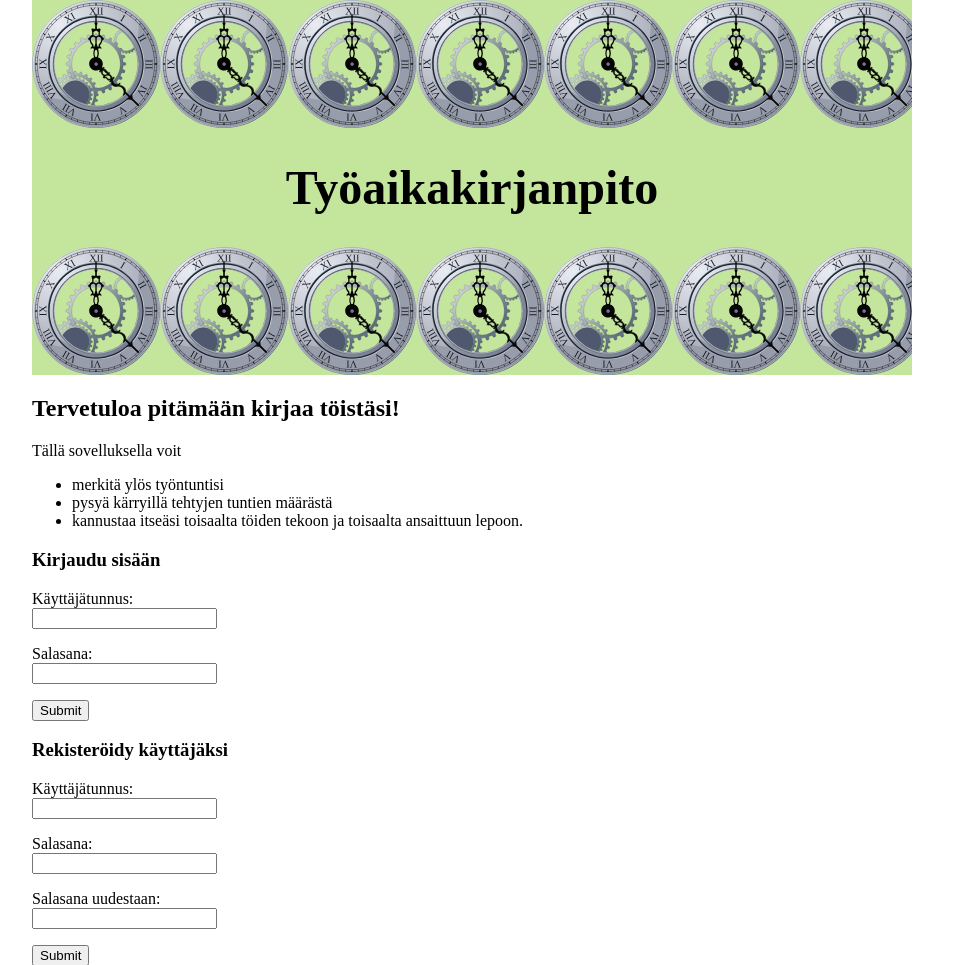
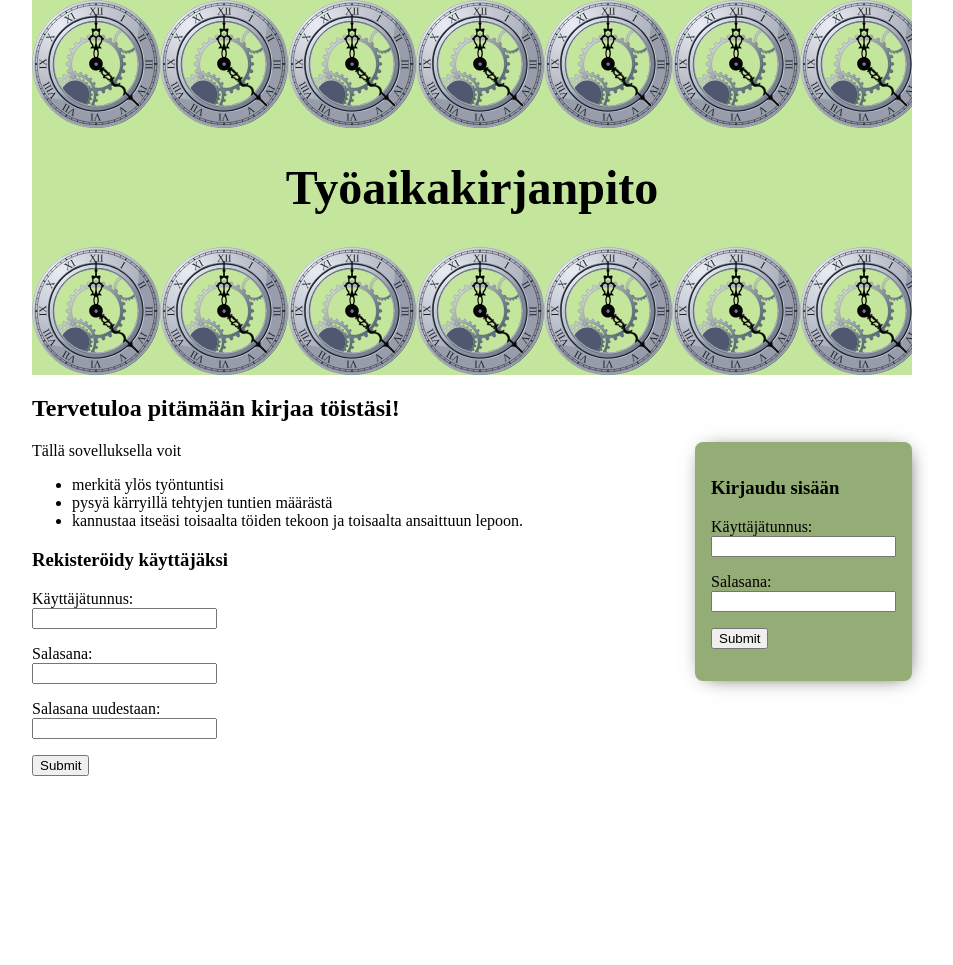
Before and after one commit to veelupu/tyoaikakirjanpito, a Flask app: page / in a window 1280 px wide. Shown: the top 965 px of the page, without its empty margins (168-1121 px from the left). After the commit the page ends 776 px from the top, so only its background shows below. Run offline with Flask 2, Linux system fonts and the light colour scheme.

Commit message:
Fix front page layout

```diff
--- a/static/style.css
+++ b/static/style.css
@@ -41,6 +41,15 @@ nav li:hover {
 	cursor: pointer;
 }
 
+#login {
+    display: block;
+    float: right;
+	background-color: #94AD76;
+	padding: 1em;
+	border-radius: 0.5em;
+	box-shadow: 2px 2px 20px -9px;
+}
+
 button {
 	height: 80px;
 	width: 80px;
--- a/templates/index.html
+++ b/templates/index.html
@@ -18,6 +18,19 @@
 	<h2>
 		Tervetuloa pitämään kirjaa töistäsi!
 	</h2>
+	<div id="login">
+		<h3>Kirjaudu sisään</h3>
+		<form action="/login" method="POST">
+			<p>Käyttäjätunnus:<br>
+				<input type="text" name="username">
+			</p>
+			<p>Salasana:<br>
+				<input type="password" name="password">
+			</p>
+			<input type="submit" text="Kirjaudu" class="is-circle">
+		</form>
+		<p>{{ message }}</p>
+	</div>
 	<p>
 		Tällä sovelluksella voit
 	</p>
@@ -26,17 +39,7 @@
 		<li>{{ item }} {% endfor %}
 		</li>
 	</ul>
-	<h3>Kirjaudu sisään</h3>
-	<form action="/login" method="POST">
-		<p>Käyttäjätunnus:<br>
-			<input type="text" name="username">
-		</p>
-		<p>Salasana:<br>
-			<input type="password" name="password">
-		</p>
-		<input type="submit" text="Kirjaudu" class="is-circle">
-	</form>
-	<p>{{ message }}</p>
+
 	<h3>Rekisteröidy käyttäjäksi</h3>
 	<form action="/register" method="POST">
 		<p>Käyttäjätunnus:<br>
```
